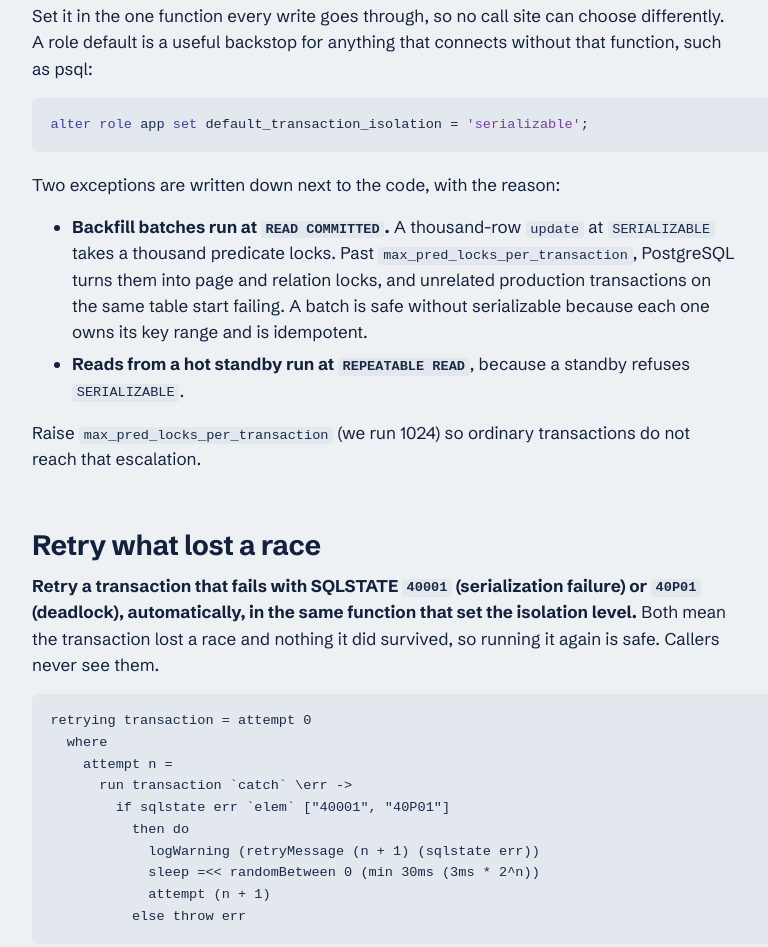
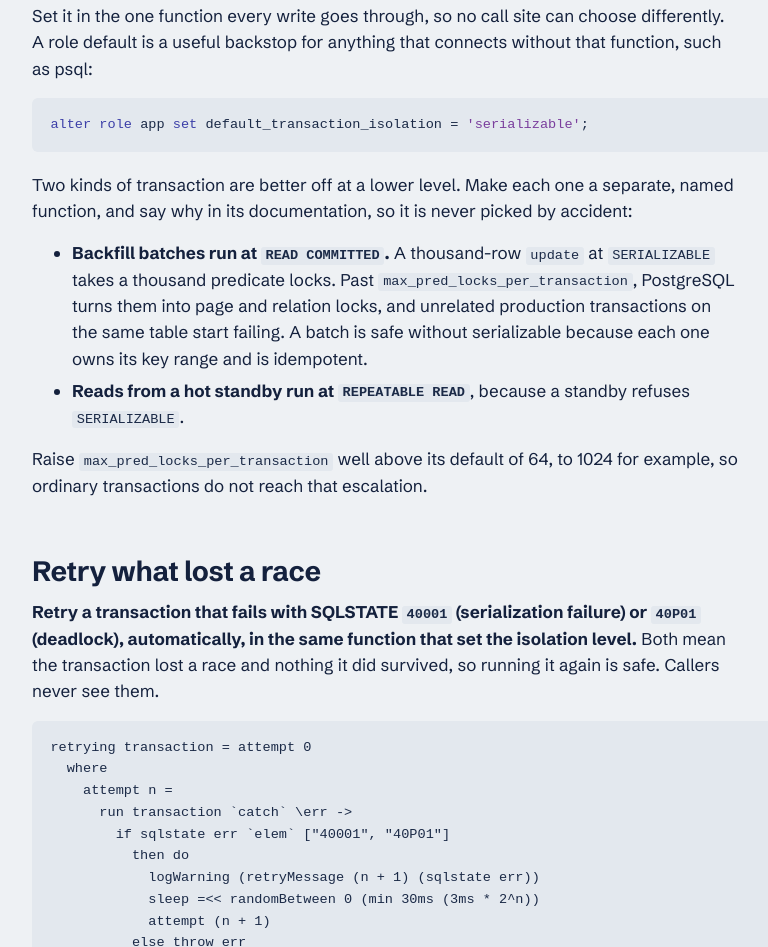
Before and after one commit to kronor-io/sqitchcraft, a plain HTML site: page practices.html in a window 1280 px wide. Shown: the part 1078-2025 px from the top of the page, without its empty margins (296-1064 px from the left). Drawn offline with Linux system fonts and the light colour scheme; a web font is replaced by a local one.

Commit message:
Practices: write the isolation exceptions and two asides as advice
Co-Authored-By: Claude Opus 5.5 <noreply@anthropic.com>

```diff
--- a/practices.html
+++ b/practices.html
@@ -70,12 +70,12 @@ end;</pre>
     <p><strong>Every transaction that writes runs at <code>SERIALIZABLE</code>.</strong> It is what makes read-modify-write logic correct without anyone having to think about it: two transactions that would interleave badly cannot both commit. Code that would otherwise take an advisory lock or a <code>select … for update</code> to protect a check-then-write relies on the isolation level instead, and a reviewer does not have to reason about every possible interleaving.</p>
     <p>Set it in the one function every write goes through, so no call site can choose differently. A role default is a useful backstop for anything that connects without that function, such as psql:</p>
 <pre data-lang="sql">alter role app set default_transaction_isolation = 'serializable';</pre>
-    <p>Two exceptions are written down next to the code, with the reason:</p>
+    <p>Two kinds of transaction are better off at a lower level. Make each one a separate, named function, and say why in its documentation, so it is never picked by accident:</p>
     <ul>
       <li><strong>Backfill batches run at <code>READ COMMITTED</code>.</strong> A thousand-row <code>update</code> at <code>SERIALIZABLE</code> takes a thousand predicate locks. Past <code>max_pred_locks_per_transaction</code>, PostgreSQL turns them into page and relation locks, and unrelated production transactions on the same table start failing. A batch is safe without serializable because each one owns its key range and is idempotent.</li>
       <li><strong>Reads from a hot standby run at <code>REPEATABLE READ</code></strong>, because a standby refuses <code>SERIALIZABLE</code>.</li>
     </ul>
-    <p>Raise <code>max_pred_locks_per_transaction</code> (we run 1024) so ordinary transactions do not reach that escalation.</p>
+    <p>Raise <code>max_pred_locks_per_transaction</code> well above its default of 64, to 1024 for example, so ordinary transactions do not reach that escalation.</p>
 
     <h2 id="retries">Retry what lost a race</h2>
     <p><strong>Retry a transaction that fails with SQLSTATE <code>40001</code> (serialization failure) or <code>40P01</code> (deadlock), automatically, in the same function that set the isolation level.</strong> Both mean the transaction lost a race and nothing it did survived, so running it again is safe. Callers never see them.</p>
@@ -103,7 +103,7 @@ end;</pre>
       <li>If the transaction rolls back, the call cannot be taken back: the provider charged the card, but the database has no payment.</li>
       <li>While the call waits on the network, the transaction holds its row locks and its snapshot, so other writers queue behind it and vacuum cannot clean up.</li>
     </ul>
-    <p>Make it impossible rather than discouraged. In Haskell, our transactions are values of hasql's <code>Transaction</code> type, which cannot perform IO, so an HTTP call inside one does not compile. In other languages, keep the transaction in a function that takes only the database handle.</p>
+    <p>Make it impossible rather than discouraged. In Haskell, write transactions as values of hasql's <code>Transaction</code> type, which cannot perform IO, so an HTTP call inside one does not compile. In other languages, keep the transaction in a function that takes only the database handle.</p>
     <p>Instead, the transaction records what has to happen, and something else does it after the commit:</p>
     <ul>
       <li><strong>Enqueue a job</strong> in the same transaction as the data it is about (<a href="#queues">below</a>). A request that starts a payment writes the payment and its job, commits, and returns; a worker calls the provider.</li>
```
